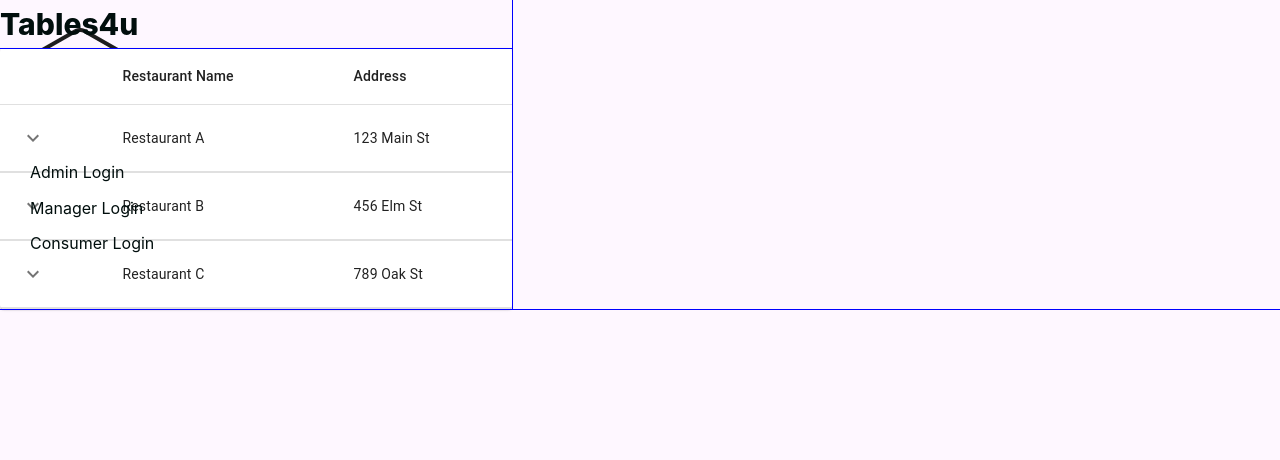
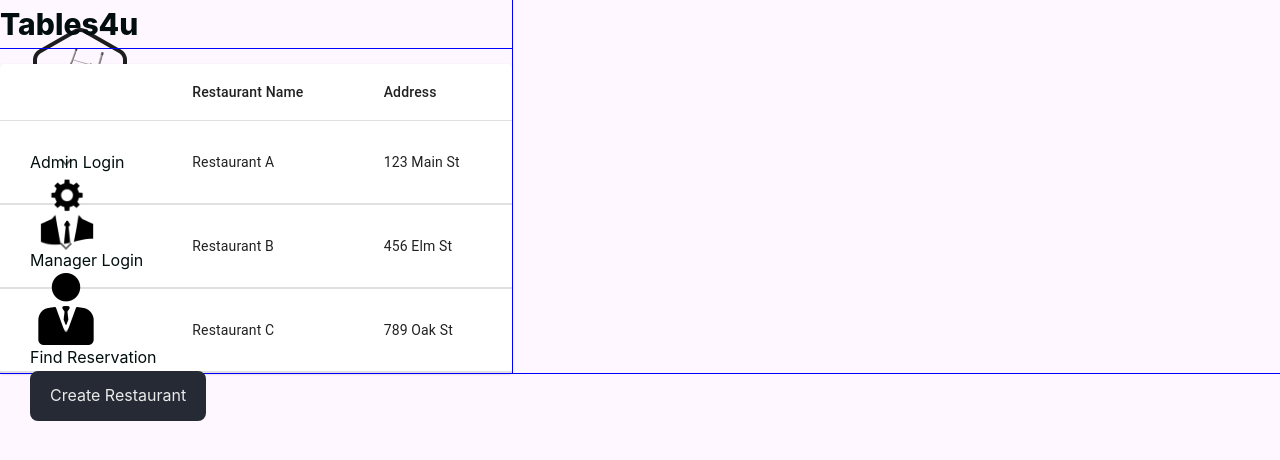
Before and after one commit to EricLi3/tables4u, a Next.js app: page / in a window 1280 px wide. Shown: the top 460 px of the page. Built offline with nearby package versions, Linux system fonts and the light colour scheme.

Commit message:
added images

```diff
--- a/src/app/globals.css
+++ b/src/app/globals.css
@@ -14,6 +14,7 @@
   --color2: #FF2E63;
   --color3: #252A34;
   --color4: #08D9D6;
+  --color_text: #0F0F0F;
   --border-color: #eaeaea;
 }
 /*
@@ -50,11 +51,28 @@ a:hover {
 
 button {
   background-color: var(--color2);
-  color: #ffffff;
+  color: var(--color1);
   border: none;
-  padding: 10px 20px;
-  border-radius: 5px;
+  padding: 10px 20px; /* Add padding to ensure space around the text */
+  gap: 8px;
+  border-radius: 8px;
+  width: auto;
+  height: auto;
+  min-width: 100px;
+  min-height: 50px;
 }
+
+.btn_secondary {
+  background-color: var(--color4);
+  color: var(--color3);
+}
+
+.btn_dark {
+  background-color: var(--color3);
+  color: var(--color1);
+}
+
+.btn
 
 /* button:hover {
   background-color: var(--color2);
@@ -94,6 +112,22 @@ li {
   }
 }
 
+.centering-div {
+  font: 20px Arial;
+  display: flex;
+  flex-direction: column;
+  justify-content: center;
+  align-items: center;
+  gap: 8px;
+  width: 100%;
+  margin: 10px;
+  padding: 10px 50px;
+}
+
+.div-horiz {
+  flex-direction: row;
+}
+
 .top-left-button {
   position: absolute;
   top: 20px;
@@ -115,6 +149,12 @@ li {
   padding: 10px 20px;
 }
 
+.loginImg {
+  width: 72px;
+  height: 72px;
+  margin-right: 10px;
+}
+
 .table {
   position: relative;
   width: 40vw;
--- a/src/pages/index.tsx
+++ b/src/pages/index.tsx
@@ -8,10 +8,9 @@ import RestaurantTable from "@/app/components/RestaurantTable";
 export default function Home() {
   return (
     <main className="flex w-screen h-screen flex-col items-center justify-between p-24">
-
       <div className="top-left-button">
         <Link href="/">
-          <img src="../logo.png" alt="Home Button" className="logo" />
+          <img src="logo.png" alt="Home Button" className="logo" />
         </Link>
       </div>
 
@@ -22,18 +21,21 @@ export default function Home() {
 
       <div className="loginNav">
         <nav>
-          <ul>
-            <li>
-              <Link href="/login/admin">Admin Login</Link>
-            </li>
-            <li>
-              <Link href="/login/manager">Manager Login</Link>
-            </li>
-            <li>
-              <Link href="/login/consumer">Consumer Login</Link>
-            </li>
-          </ul>
+
+              <Link href="/login/admin">Admin Login
+              <img src="admin.png" alt="Admin Login Button" className="loginImg" /></Link>
+
+              <Link href="/login/manager">Manager Login
+              <img src="manager.png" alt="Manager Login Button" className="loginImg" />
+              </Link>
+
+              <Link href="/login/consumer">Find Reservation</Link>
+
         </nav>
+
+        <Link href="/createRestaurant">
+          <button className="btn_dark inline-block">Create Restaurant</button>
+        </Link>
       </div>
     </main>
   );
```
Also changed, not shown: public/admin.png (added), public/manager.png (added).
